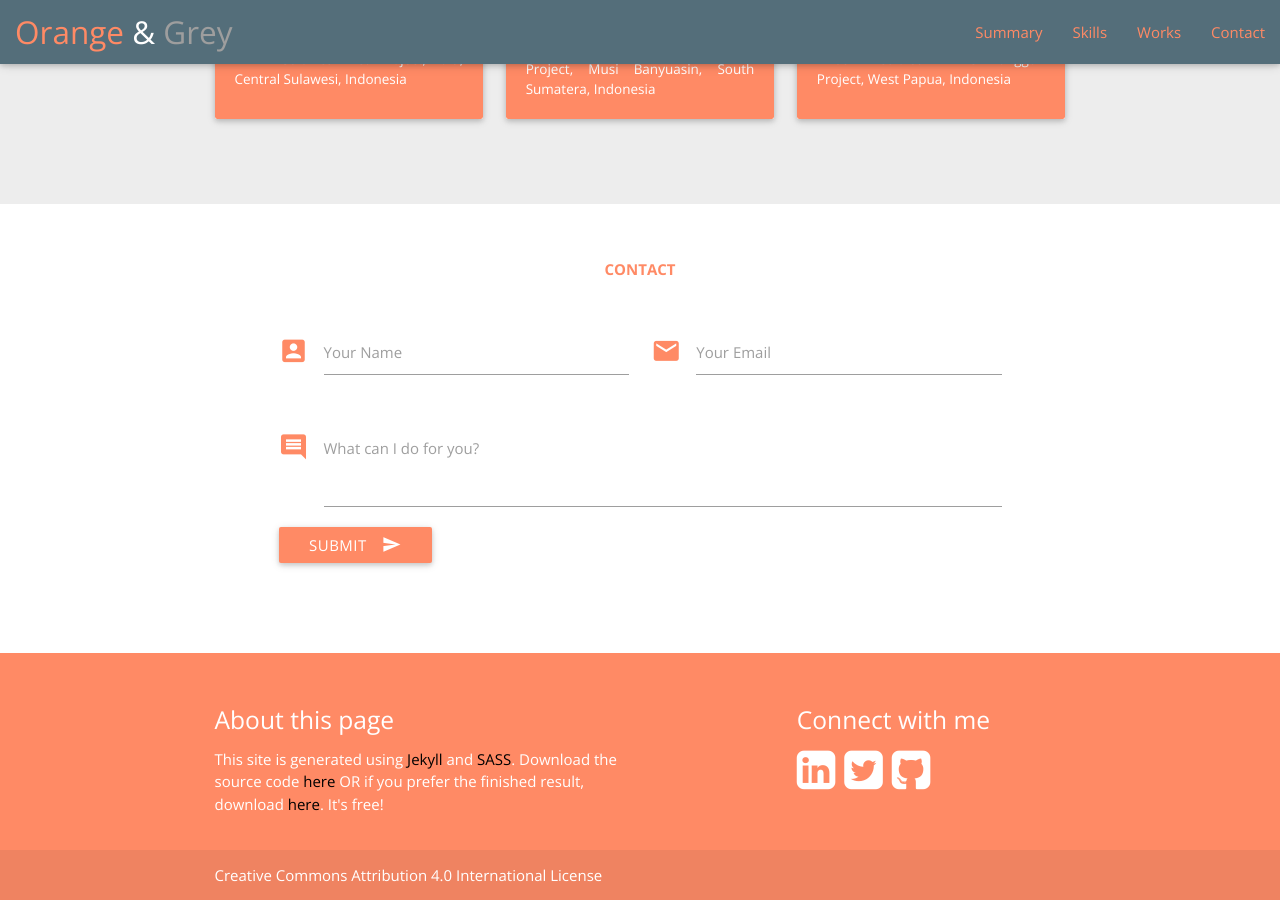
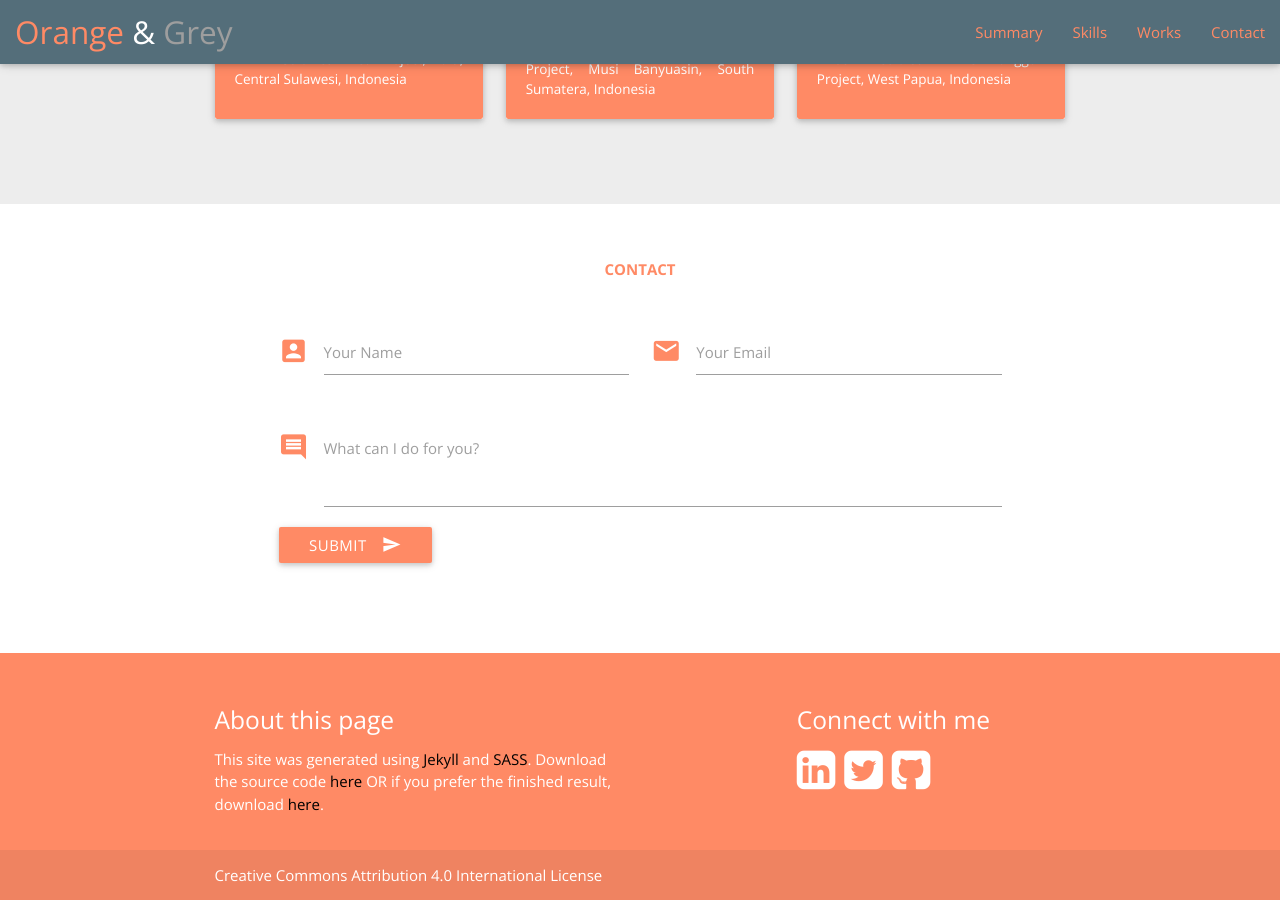
Before and after one commit to thegreyside/materialize_portfolio_jekyll, a Jekyll site: the page built from resume.html, in a window 1280 px wide and 900 px high, scrolled down 2268 px. Built offline with Jekyll 4.4.1, drawn with Linux system fonts in a browser that asks for light colours; nearby versions of some CDN libraries.

Commit message:
edit footer

```diff
--- a/_includes/footer.html
+++ b/_includes/footer.html
@@ -2,7 +2,7 @@
 	<div class="container">
 		<div class="row">
 			<div class="col l6 s12">
-				<h5 class="white-text">About this page</h5><p class="white-text">This site is generated using <a href="http://jekyllrb.com" class="black-text">Jekyll</a> and <a href="http://saas-lang.com" class="black-text">SASS</a>. Download the source code <a href="{{ site.data.settings.github }}/materializecss_online_resume_jekyll" class="black-text"><strong>here</strong></a> OR if you prefer the finished result, download <a href="{{ site.data.settings.github }}/thegreyside.github.io" class="black-text"><strong>here</strong></a>. It's free!</p>
+				<h5 class="white-text">About this page</h5><p class="white-text">This site was generated using <a href="http://jekyllrb.com" class="black-text">Jekyll</a> and <a href="http://saas-lang.com" class="black-text">SASS</a>. Download the source code <a href="{{ site.data.settings.github }}/materializecss_online_resume_jekyll" class="black-text"><strong>here</strong></a> OR if you prefer the finished result, download <a href="{{ site.data.settings.github }}/thegreyside.github.io" class="black-text"><strong>here</strong></a>.</p>
 
 			</div>
 			<div class="col l4 offset-l2 s12">
```
